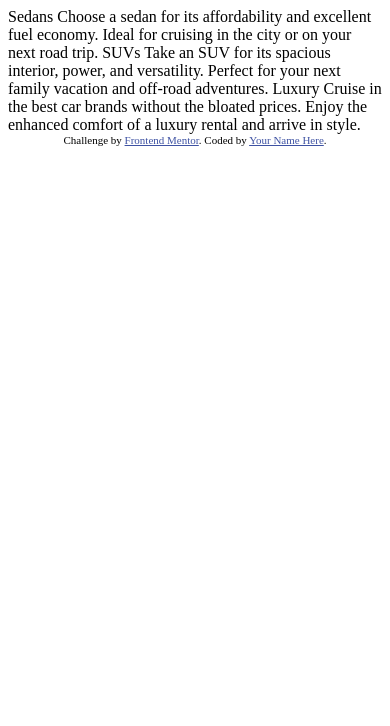
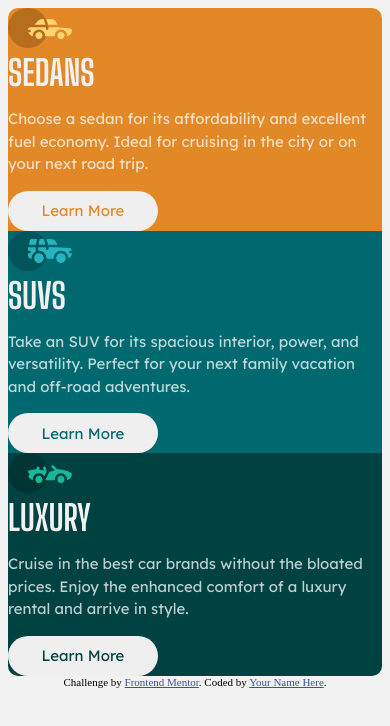
Before and after one commit to alexiscenriquez/preview-card, a plain HTML site: page 3-column-preview-card-component-main/index.html in a window 390 px wide. Drawn offline with Linux system fonts and the light colour scheme.

Commit message:
Mobile design

```diff
--- a/3-column-preview-card-component-main/index.html
+++ b/3-column-preview-card-component-main/index.html
@@ -1,36 +1,48 @@
 <!DOCTYPE html>
 <html lang="en">
+
 <head>
   <meta charset="UTF-8">
-  <meta name="viewport" content="width=device-width, initial-scale=1.0"> <!-- displays site properly based on user's device -->
+  <meta name="viewport" content="width=device-width, initial-scale=1.0">
+  <link rel="icon" type="image/png" sizes="32x32" href="./images/favicon-32x32.png">
+  <link rel="stylesheet" href="preview-card.css">
+  <title>Frontend Mentor | 3-column preview card component</title>
+  <link rel="preconnect" href="https://fonts.googleapis.com">
+  <link rel="preconnect" href="https://fonts.gstatic.com" crossorigin>
+  <link href="https://fonts.googleapis.com/css2?family=Lexend+Deca&display=swap" rel="stylesheet">
+  <link rel="preconnect" href="https://fonts.googleapis.com">
+  <link rel="preconnect" href="https://fonts.gstatic.com" crossorigin>
+  <link href="https://fonts.googleapis.com/css2?family=Big+Shoulders+Display:wght@700&display=swap" rel="stylesheet">
+</head>
 
-  <link rel="icon" type="image/png" sizes="32x32" href="./images/favicon-32x32.png">
-
-  <title>Frontend Mentor | 3-column preview card component</title>
-
-  <!-- Feel free to remove these styles or customise in your own stylesheet 👍 -->
-  <style>
-    .attribution { font-size: 11px; text-align: center; }
-    .attribution a { color: hsl(228, 45%, 44%); }
-  </style>
-</head>
-<body>
-
-  Sedans
-  Choose a sedan for its affordability and excellent fuel economy. Ideal for cruising in the city
-  or on your next road trip.
-
-  SUVs
-  Take an SUV for its spacious interior, power, and versatility. Perfect for your next family vacation
-  and off-road adventures.
-
-  Luxury
-  Cruise in the best car brands without the bloated prices. Enjoy the enhanced comfort of a luxury
-  rental and arrive in style.
-
+<body id="main" role="main">
+<div id="wrapper">
+  <div id="div1">
+    <svg width="64" height="40" xmlns="http://www.w3.org/2000/svg"><g fill="none" fill-rule="evenodd"><circle fill="#000" opacity=".201" cx="20" cy="20" r="20"/><path d="M52.936 24.11c1.942 0 3.517 1.542 3.517 3.445 0 1.903-1.575 3.445-3.517 3.445s-3.516-1.542-3.516-3.445c0-1.903 1.574-3.445 3.516-3.445zm-21.957 0c1.942 0 3.517 1.542 3.517 3.445 0 1.903-1.575 3.445-3.517 3.445s-3.516-1.542-3.516-3.445c0-1.903 1.574-3.445 3.516-3.445zm6.948-4.848v1.429c0 .716.61 1.293 1.348 1.259a1.295 1.295 0 001.225-1.295v-1.393h8.256l13.483 1.313c.956.093 1.676.881 1.676 1.814 0 2.89-2.126 5.303-4.926 5.819.397-3.557-2.458-6.62-6.053-6.62-3.646 0-6.504 3.14-6.039 6.723h-9.879c.466-3.588-2.397-6.722-6.039-6.722-3.595 0-6.45 3.062-6.052 6.62-2.14-.398-3.916-1.912-4.61-3.931h1.142c.731 0 1.32-.598 1.285-1.322-.033-.678-.629-1.2-1.322-1.2H20v-.251c0-1.274 1.066-2.243 2.306-2.243h15.62zM42.59 11c2.645 0 4.99 1.556 5.972 3.963l.726 1.779H40.17L38.413 11h4.178zm-6.865 0l1.758 5.741H26.505l3.357-3.654A6.502 6.502 0 0134.644 11h1.082z" fill="#FFD473" fill-rule="nonzero"/></g></svg>
+    <div class="heading">Sedans</div>
+   <p>Choose a sedan for its affordability and excellent fuel economy. Ideal for cruising in the city
+    or on your next road trip.</p>
+    <input type="button" class="lrn-more" value="Learn More">
+  </div>
+  <div id="div2">
+    <svg width="64" height="40" xmlns="http://www.w3.org/2000/svg"><g fill="none" fill-rule="evenodd"><circle fill="#000" opacity=".201" cx="20" cy="20" r="20"/><path d="M31.002 22.358c2.917 0 5.18 2.593 4.762 5.506a4.828 4.828 0 01-2.962 3.778 4.797 4.797 0 01-5.3-1.165c-1.188-1.26-1.235-2.613-1.263-2.613-.42-2.924 1.857-5.506 4.763-5.506zm22 0c3.457 0 5.798 3.567 4.41 6.744A4.816 4.816 0 0152.3 31.94a4.826 4.826 0 01-4.06-4.077c-.42-2.915 1.846-5.506 4.762-5.506zm-15.04-6.083v1.462a1.29 1.29 0 001.352 1.29c.693-.033 1.227-.631 1.227-1.326v-1.426h8.3l13.056.716a1.29 1.29 0 011.164.917c.27.895.446 1.477.563 1.87h-1.047c-.694 0-1.291.534-1.324 1.228a1.29 1.29 0 001.288 1.352h1.445c-.164 2.225-1.57 4.193-3.6 5.05.13-4.212-3.255-7.63-7.384-7.63-4.317 0-7.762 3.718-7.358 8.086h-7.285c.43-4.655-3.503-8.531-8.131-8.046v-3.543h7.734zm-10.312 0v4.308a7.4 7.4 0 00-4.006 7.274 3.874 3.874 0 01-3.642-3.864v-1.635h1.46a1.29 1.29 0 000-2.58h-1.461v-3.213l.003-.29h7.646zm14.986-8.196c2.65 0 5 1.592 5.984 4.055l.63 1.579a5.525 5.525 0 01-.065-.004l-.026-.002-.034-.002-.022-.002a4.178 4.178 0 00-.224-.006l-.098-.001h-.039l-.136-.001h-.052l-.326-.001H40.211L38.528 8.08zm-13.632 0l-1.122 5.616h-7.144l1.47-4.71a1.29 1.29 0 011.231-.906h5.565zm6.832 0l1.683 5.615h-7.007l1.121-5.615h4.203z" fill="#26B5C0" fill-rule="nonzero"/></g></svg>
+    <div class="heading">SUVs</div>
+   <p>Take an SUV for its spacious interior, power, and versatility. Perfect for your next family vacation
+    and off-road adventures.</p>
+    <input type="button" class="lrn-more" value="Learn More">
+  </div>
+  <div id="div3">
+    <svg width="64" height="40" xmlns="http://www.w3.org/2000/svg"><g fill="none" fill-rule="evenodd"><circle fill="#000" opacity=".201" cx="20" cy="20" r="20"/><path d="M30.98 22.835c1.941 0 3.516 1.604 3.516 3.583 0 1.978-1.575 3.582-3.517 3.582s-3.516-1.604-3.516-3.582c0-1.979 1.574-3.583 3.516-3.583zm21.956 0c1.942 0 3.517 1.604 3.517 3.583 0 1.978-1.575 3.582-3.517 3.582s-3.516-1.604-3.516-3.582c0-1.979 1.574-3.583 3.516-3.583zm-9.143-10.45a1.27 1.27 0 011.819 0l3.715 3.784c4.444-.115 9.7 1.142 13.964 3.753.387.237.624.664.624 1.124 0 3.006-2.126 5.514-4.926 6.05.397-3.698-2.458-6.882-6.053-6.882-3.646 0-6.504 3.264-6.039 6.99h-9.669c.76-1.544.993-2.026 1.337-2.711l.082-.162c.421-.835 1.056-2.07 2.883-5.65 1.68-.023 3.47-.408 5.247-1.403l-2.984-3.04a1.328 1.328 0 010-1.854zm-7.68 1.064c.683-.2 1.395.202 1.592.898l.749 2.652a3.46 3.46 0 01-.247 2.51l-1.733 3.395-.216.424c-1.07-1.89-3.06-3.114-5.279-3.114-3.595 0-6.45 3.184-6.052 6.885-1.832-.347-3.414-1.537-4.278-3.276a1.331 1.331 0 01.117-1.376l.955-1.303-1.325-1.295c-.751-.735-.376-2.024.64-2.231l6.614-1.346.13-.026c.092-.019.145-.03.157-.031.314-.146 1.07-.591 1.07-1.506 0-.734.592-1.327 1.316-1.31.712.016 1.268.662 1.256 1.388a4.11 4.11 0 01-.348 1.611 22.69 22.69 0 014.7 1.146l-.7-2.473a1.314 1.314 0 01.882-1.622z" fill="#19B89D" fill-rule="nonzero"/></g></svg>
+    <div class="heading">Luxury</div>
+ <p>Cruise in the best car brands without the bloated prices. Enjoy the enhanced comfort of a luxury
+  rental and arrive in style.</p>
+  <input type="button" class="lrn-more" value="Learn More">
+  </div>
   <div class="attribution">
     Challenge by <a href="https://www.frontendmentor.io?ref=challenge" target="_blank">Frontend Mentor</a>.
     Coded by <a href="#">Your Name Here</a>.
   </div>
+</div>
 </body>
+
 </html>
--- /dev/null
+++ b/3-column-preview-card-component-main/preview-card.css
@@ -0,0 +1,100 @@
+.attribution { font-size: 11px; text-align: center; }
+.attribution a { color: hsl(228, 45%, 44%); }
+:root{
+    --orange:hsl(31, 77%, 52%);
+    --darkCyan:hsl(184, 100%, 22%);
+    --vDarkCyan:hsl(179, 100%, 13%);
+    --tWhite:hsla(0, 0%, 100%, 0.75);
+    --vLightGray: hsl(0, 0%, 95%)
+}
+body{
+    background-color: var(--vLightGray);
+}
+#wrapper{
+    margin:auto;
+
+
+
+}
+.heading{
+    font-family: 'Big Shoulders Display', cursive;
+    font-size: 35px;
+    text-transform: uppercase;
+    color: var(--vLightGray);
+
+}
+#div1{
+    background-color: var(--orange);
+    color:white;
+    border-radius: 10px 10px 0 0;
+
+    justify-content: space-around;
+}
+#div2{
+    background-color: var(--darkCyan);
+    color:white;
+
+    justify-content: space-around;
+}
+#div3{
+    background-color: var(--vDarkCyan);
+    color:white;
+    border-radius: 0 0 10px 10px;
+    justify-content: space-around;
+}
+p{
+    font-family: 'Lexend Deca', sans-serif;
+    line-height: 1.5;
+    font-size: 15px;
+    color:var(--tWhite)
+}
+.lrn-more{
+    border-radius: 100px;
+    height: 40px;
+    border:none;
+    width:150px;
+    font-size: 15px;
+    font-weight: 400;
+    font-family: 'Lexend Deca', sans-serif;
+}
+
+#div1 .lrn-more{
+    color:var(--orange);
+
+}
+#div2 .lrn-more{
+    color:var(--darkCyan);
+}
+#div3 .lrn-more{
+    color:var(--vDarkCyan);
+}
+
+@media(max-width:376px){
+    #wrapper{
+display: flex;
+flex-direction: column;
+width:85vw;
+margin-top:60px;
+margin-bottom: 100px;
+}
+#div1{
+    display: flex;
+    padding:40px;
+    flex-direction: column;
+    height:400px;
+}
+#div2{
+    display: flex;
+    flex-direction: column;
+    padding:40px;
+    height:400px;
+}
+#div3{
+    display: flex;
+    flex-direction: column;
+    padding:40px;
+    height:400px;
+}
+
+
+}
```
